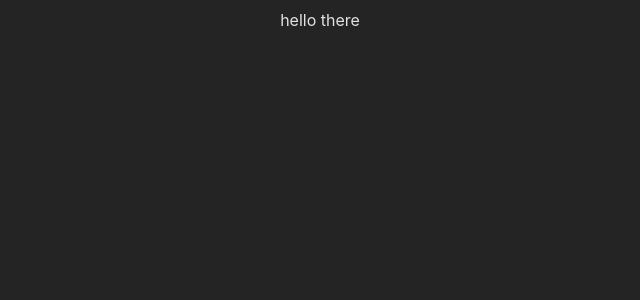
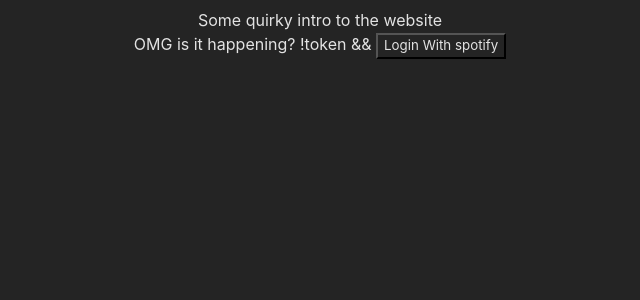
Before and after one commit to negxative/statsify, a React (Vite) app: page / in a window 1280 px wide. Shown: the top 300 px of the page, without its empty margins (320-960 px from the left). Built offline with nearby package versions, Linux system fonts and the light colour scheme; the HTML template or start-up script is replaced by a standard one.

Commit message:
setup files

```diff
--- a/package.json
+++ b/package.json
@@ -10,8 +10,10 @@
     "preview": "vite preview"
   },
   "dependencies": {
+    "antd": "^5.10.0",
     "react": "^18.2.0",
-    "react-dom": "^18.2.0"
+    "react-dom": "^18.2.0",
+    "sass": "^1.69.3"
   },
   "devDependencies": {
     "@types/react": "^18.2.15",
@@ -22,6 +24,7 @@
     "eslint": "^8.45.0",
     "eslint-plugin-react-hooks": "^4.6.0",
     "eslint-plugin-react-refresh": "^0.4.3",
+    "tailwindcss": "^3.3.3",
     "typescript": "^5.0.2",
     "vite": "^4.4.5"
   }
--- a/src/App.tsx
+++ b/src/App.tsx
@@ -1,11 +1,21 @@
+import { useState ,createContext} from 'react'
 import './App.css'
+import { Homepage } from './components/homepage/Homepage';
+interface globalContextType{
+  token:string | undefined,
+  setToken:React.Dispatch<React.SetStateAction<string | undefined>>,
+}
+export const globalContext = createContext<globalContextType | undefined>(undefined)
 
 function App() {
+  const [token,setToken]=useState<string | undefined>();
 
   return (
-    <>
-      <center>  hello there</center>
-    </>
+    <globalContext.Provider value={{token,setToken}}>
+      <center>
+        <Homepage/>
+      </center>
+    </globalContext.Provider>
   )
 }
 
--- /dev/null
+++ b/src/components/homepage/Homepage.tsx
@@ -0,0 +1,19 @@
+import React from 'react'
+import { globalContext } from '../../App'
+import Login from '../login/Login';
+
+export const Homepage = () => {
+    const {token}=React.useContext(globalContext) ?? {undefined};
+    console.log(token)
+  return (
+    <div className='flex flex-column justify-center align-center'>
+        <div className="header">
+            Some quirky intro to the website
+        </div>
+        <div>
+            OMG is it happening?
+            !token && <Login/>
+        </div>
+    </div>
+  )
+}
--- /dev/null
+++ b/src/components/login/Login.tsx
@@ -0,0 +1,39 @@
+import React from "react";
+import { globalContext } from "../../App";
+
+const CLIENT_ID = "74625cc4437a43a0b38c94a2e3ae8385";
+const REDIRECT_URI = "http://127.0.0.1:5173/";
+const AUTH_ENDPOINT = "http://accounts.spotify.com/authorize";
+const RESPONSE_TYPE = "token";
+
+export const Login = () => {
+  const { setToken } = React.useContext(globalContext) ?? {
+    setToken: () => {},
+  };
+
+  React.useEffect(() => {
+    const hash = window.location?.hash;
+    let responseToken: string | undefined =
+      window.localStorage.getItem("token") || undefined;
+    if (!responseToken && hash) {
+      responseToken = hash
+        .substring(1)
+        .split("&")
+        .find((elem) => elem.startsWith("access_token"))
+        ?.split("=")[1];
+      window.location.hash = "";
+      responseToken && localStorage.setItem("token", responseToken);
+      responseToken && setToken(responseToken);
+    }
+  }, []);
+
+  const onClickHandler = () => {
+    window.open(
+      `${AUTH_ENDPOINT}?client_id=${CLIENT_ID}&redirect_uri=${REDIRECT_URI}&response_type=${RESPONSE_TYPE}`
+    );
+  };
+
+  return <button onClick={onClickHandler}>Login With spotify</button>;
+};
+
+export default Login;
```
Also changed, not shown: src/components/sidebar/sidebar.tsx (added, +9 -0 lines), tailwind.config.js (added, +8 -0 lines), 1 other file (tests, documents, lock files or other folders).
